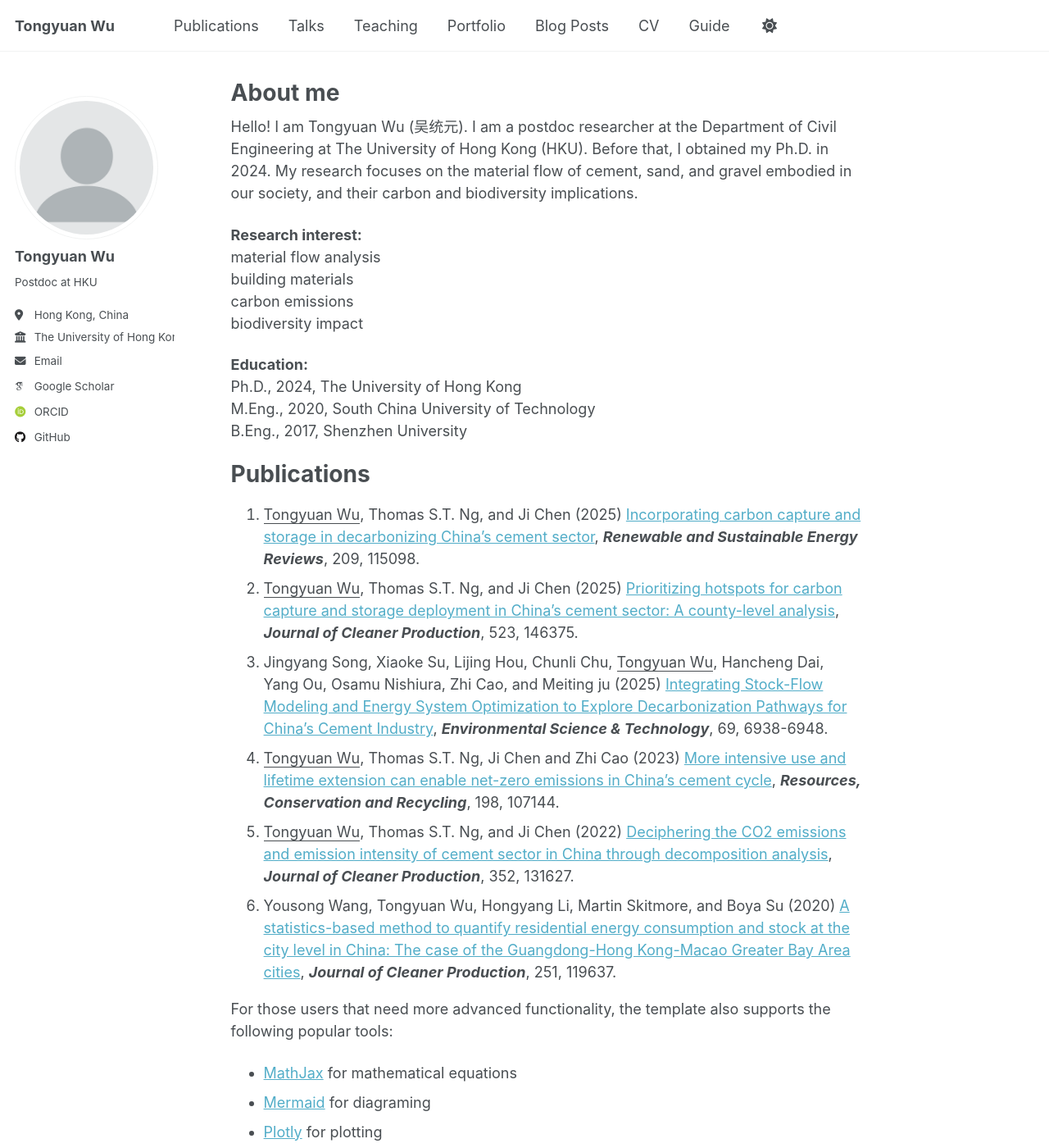
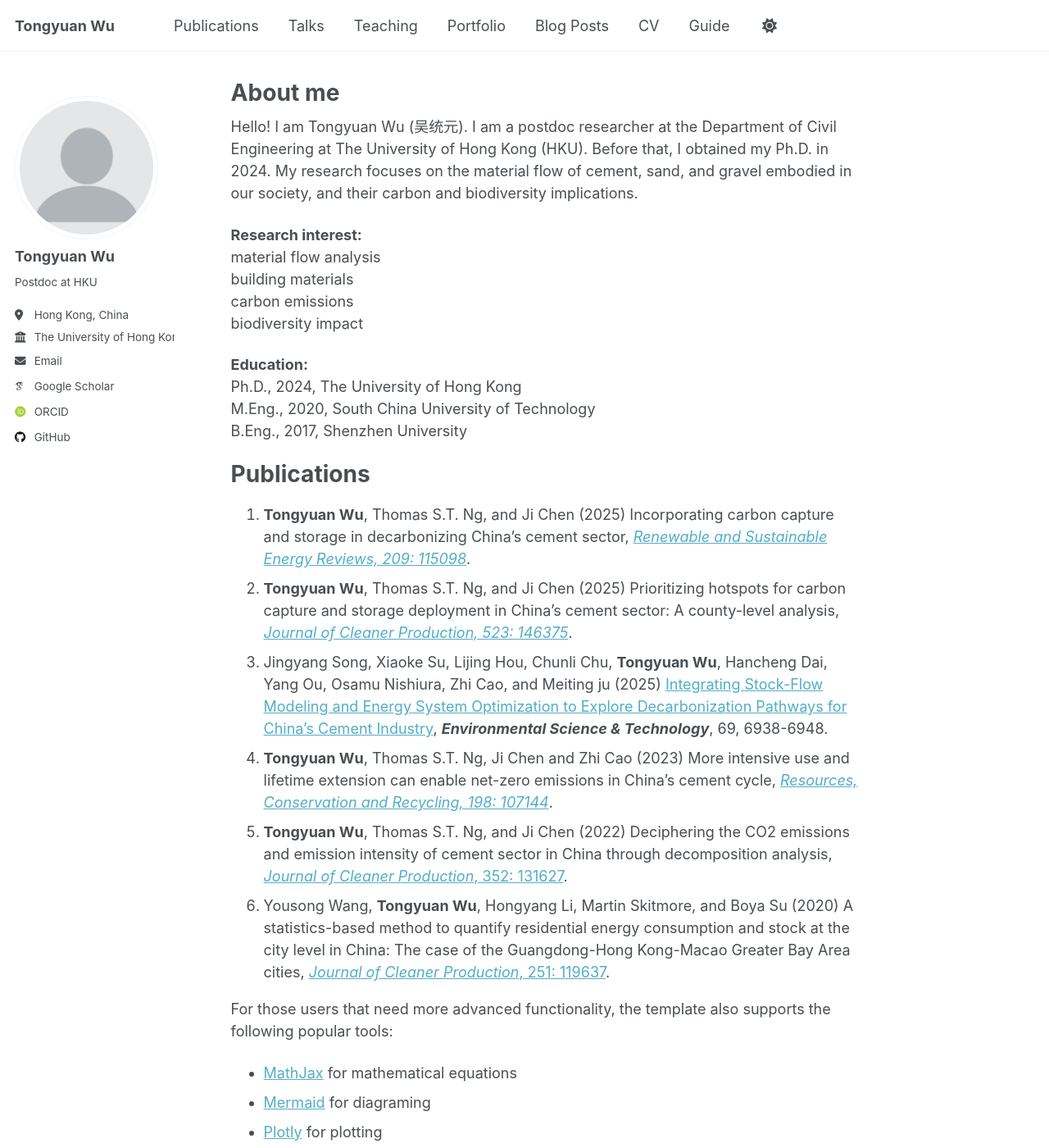
Before and after one commit to tongyuanwu/tongyuanwu.github.io, a Jekyll site: the page built from _pages/about.md, in a window 1280 px wide and 1400 px high. Shown: the whole window at 82% size. Built offline with Jekyll 4.4.1, drawn with Linux system fonts in a browser that asks for light colours; some web fonts are replaced; a script that is not in the unit is left out.

```diff
--- a/_pages/about.md
+++ b/_pages/about.md
@@ -24,12 +24,12 @@ biodiversity impact
 
 Publications
 ======
-1. <u>Tongyuan Wu</u>, Thomas S.T. Ng, and Ji Chen (2025) [Incorporating carbon capture and storage in decarbonizing China’s cement sector](https://doi.org/10.1016/j.rser.2024.115098), ***Renewable and Sustainable Energy Reviews***, 209, 115098.
-2. <u>Tongyuan Wu</u>, Thomas S.T. Ng, and Ji Chen (2025) [Prioritizing hotspots for carbon capture and storage deployment in China’s cement sector: A county-level analysis](https://doi.org/10.1016/j.jclepro.2025.146375), ***Journal of Cleaner Production***, 523, 146375.
-3. Jingyang Song, Xiaoke Su, Lijing Hou, Chunli Chu, <u>Tongyuan Wu</u>, Hancheng Dai, Yang Ou, Osamu Nishiura, Zhi Cao, and Meiting ju (2025) [Integrating Stock-Flow Modeling and Energy System Optimization to Explore Decarbonization Pathways for China’s Cement Industry](https://doi.org/10.1021/acs.est.4c14724), ***Environmental Science & Technology***, 69, 6938-6948.
-4. <u>Tongyuan Wu</u>, Thomas S.T. Ng, Ji Chen and Zhi Cao (2023) [More intensive use and lifetime extension can enable net-zero emissions in China’s cement cycle](https://doi.org/10.1016/j.resconrec.2023.107144), ***Resources, Conservation and Recycling***, 198, 107144.
-5. <u>Tongyuan Wu</u>, Thomas S.T. Ng, and Ji Chen (2022) [Deciphering the CO2 emissions and emission intensity of cement sector in China through decomposition analysis](https://doi.org/10.1016/j.jclepro.2022.131627), ***Journal of Cleaner Production***, 352, 131627.
-6. Yousong Wang, Tongyuan Wu, Hongyang Li, Martin Skitmore, and Boya Su (2020) [A statistics-based method to quantify residential energy consumption and stock at the city level in China: The case of the Guangdong-Hong Kong-Macao Greater Bay Area cities](https://doi.org/10.1016/j.jclepro.2019.119637), ***Journal of Cleaner Production***, 251, 119637.
+1. **Tongyuan Wu**, Thomas S.T. Ng, and Ji Chen (2025) Incorporating carbon capture and storage in decarbonizing China’s cement sector, [*Renewable and Sustainable Energy Reviews, 209: 115098*](https://doi.org/10.1016/j.rser.2024.115098).
+2. **Tongyuan Wu**, Thomas S.T. Ng, and Ji Chen (2025) Prioritizing hotspots for carbon capture and storage deployment in China’s cement sector: A county-level analysis, [*Journal of Cleaner Production, 523: 146375*](https://doi.org/10.1016/j.jclepro.2025.146375).
+3. Jingyang Song, Xiaoke Su, Lijing Hou, Chunli Chu, **Tongyuan Wu**, Hancheng Dai, Yang Ou, Osamu Nishiura, Zhi Cao, and Meiting ju (2025) [Integrating Stock-Flow Modeling and Energy System Optimization to Explore Decarbonization Pathways for China’s Cement Industry](https://doi.org/10.1021/acs.est.4c14724), ***Environmental Science & Technology***, 69, 6938-6948.
+4. **Tongyuan Wu**, Thomas S.T. Ng, Ji Chen and Zhi Cao (2023) More intensive use and lifetime extension can enable net-zero emissions in China’s cement cycle, [*Resources, Conservation and Recycling, 198: 107144*](https://doi.org/10.1016/j.resconrec.2023.107144).
+5. **Tongyuan Wu**, Thomas S.T. Ng, and Ji Chen (2022) Deciphering the CO2 emissions and emission intensity of cement sector in China through decomposition analysis, [*Journal of Cleaner Production*, 352: 131627](https://doi.org/10.1016/j.jclepro.2022.131627).
+6. Yousong Wang, **Tongyuan Wu**, Hongyang Li, Martin Skitmore, and Boya Su (2020) A statistics-based method to quantify residential energy consumption and stock at the city level in China: The case of the Guangdong-Hong Kong-Macao Greater Bay Area cities, [*Journal of Cleaner Production*, 251: 119637](https://doi.org/10.1016/j.jclepro.2019.119637).
 
 For those users that need more advanced functionality, the template also supports the following popular tools:
 - [MathJax](https://www.mathjax.org/) for mathematical equations
```
